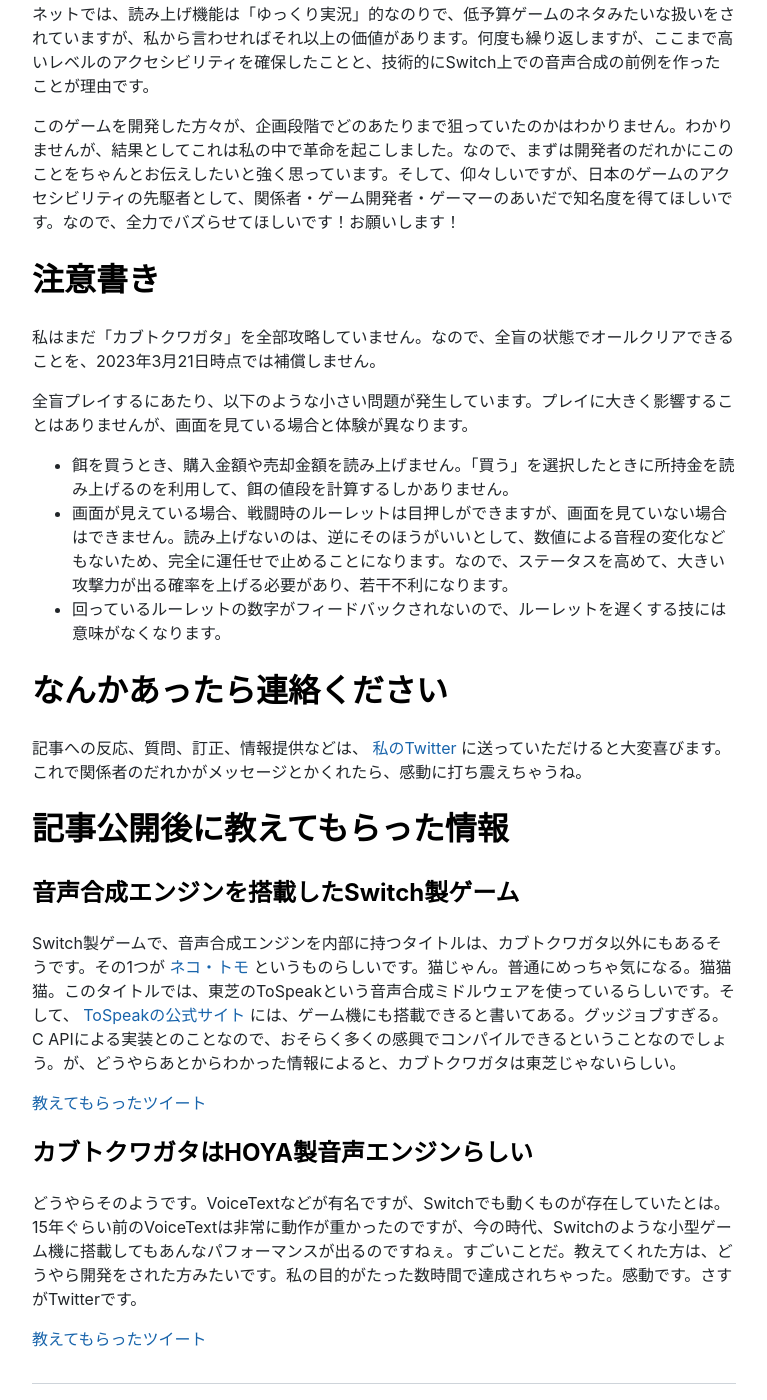
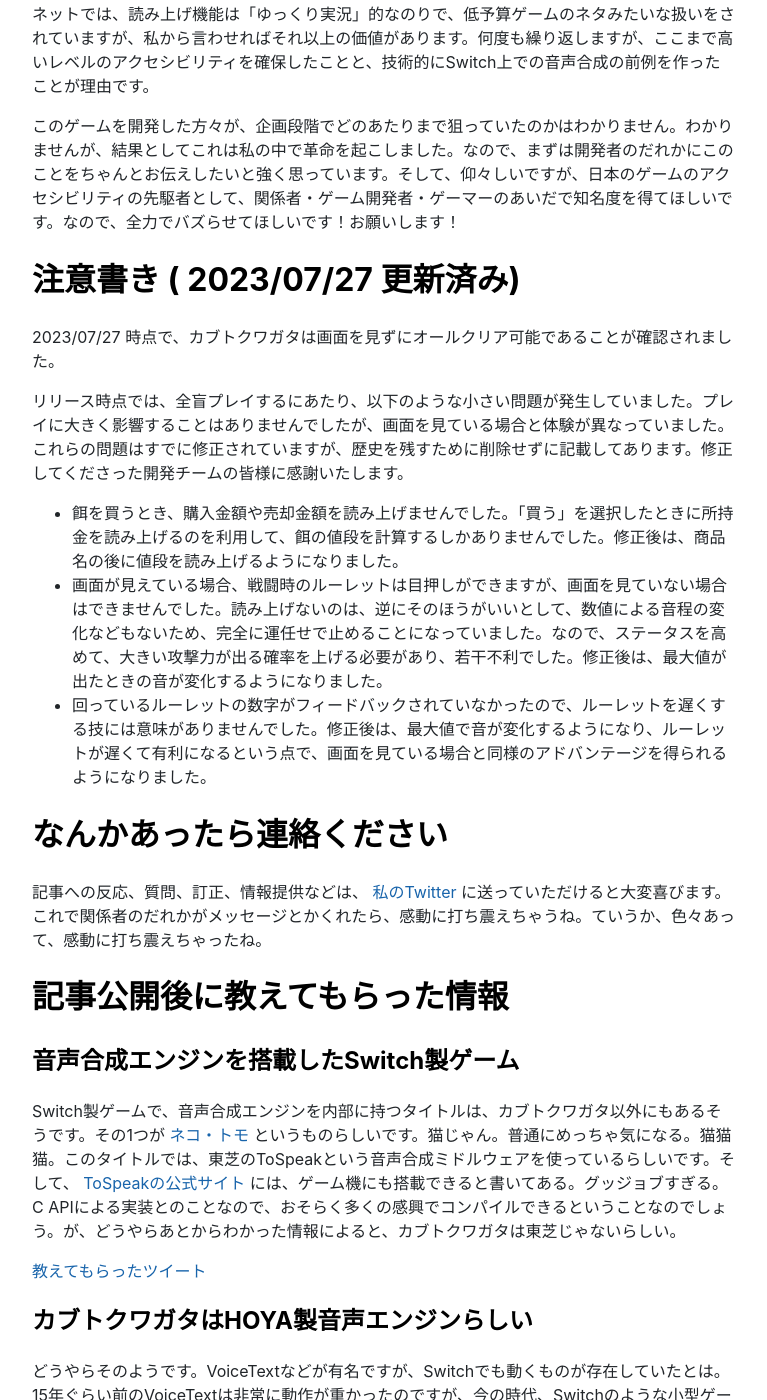
Before and after one commit to yncat/yncat.github.io, a Jekyll site: the page built from _posts/2023-03-20-「カブトクワガタ」は日本のゲームアクセシビリティの革命である.md, in a window 1280 px wide and 1400 px high, scrolled down 3725 px. Shown: the whole window, without its empty margins (256-1023 px from the left). Built offline with Jekyll 4.4.1, drawn with Linux system fonts in a browser that asks for light colours; nearby versions of some CDN libraries; some of the changed text lies outside the part shown.

Commit message:
Update kbtkwgt

```diff
--- a/_posts/2023-03-20-「カブトクワガタ」は日本のゲームアクセシビリティの革命である.md
+++ b/_posts/2023-03-20-「カブトクワガタ」は日本のゲームアクセシビリティの革命である.md
@@ -87,19 +87,19 @@
 
 このゲームを開発した方々が、企画段階でどのあたりまで狙っていたのかはわかりません。わかりませんが、結果としてこれは私の中で革命を起こしました。なので、まずは開発者のだれかにこのことをちゃんとお伝えしたいと強く思っています。そして、仰々しいですが、日本のゲームのアクセシビリティの先駆者として、関係者・ゲーム開発者・ゲーマーのあいだで知名度を得てほしいです。なので、全力でバズらせてほしいです！お願いします！
 
-# 注意書き
+# 注意書き ( 2023/07/27 更新済み)
 
-私はまだ「カブトクワガタ」を全部攻略していません。なので、全盲の状態でオールクリアできることを、2023年3月21日時点では補償しません。
+2023/07/27 時点で、カブトクワガタは画面を見ずにオールクリア可能であることが確認されました。
 
-全盲プレイするにあたり、以下のような小さい問題が発生しています。プレイに大きく影響することはありませんが、画面を見ている場合と体験が異なります。
+リリース時点では、全盲プレイするにあたり、以下のような小さい問題が発生していました。プレイに大きく影響することはありませんでしたが、画面を見ている場合と体験が異なっていました。これらの問題はすでに修正されていますが、歴史を残すために削除せずに記載してあります。修正してくださった開発チームの皆様に感謝いたします。
 
-- 餌を買うとき、購入金額や売却金額を読み上げません。「買う」を選択したときに所持金を読み上げるのを利用して、餌の値段を計算するしかありません。
-- 画面が見えている場合、戦闘時のルーレットは目押しができますが、画面を見ていない場合はできません。読み上げないのは、逆にそのほうがいいとして、数値による音程の変化などもないため、完全に運任せで止めることになります。なので、ステータスを高めて、大きい攻撃力が出る確率を上げる必要があり、若干不利になります。
-- 回っているルーレットの数字がフィードバックされないので、ルーレットを遅くする技には意味がなくなります。
+- 餌を買うとき、購入金額や売却金額を読み上げませんでした。「買う」を選択したときに所持金を読み上げるのを利用して、餌の値段を計算するしかありませんでした。修正後は、商品名の後に値段を読み上げるようになりました。
+- 画面が見えている場合、戦闘時のルーレットは目押しができますが、画面を見ていない場合はできませんでした。読み上げないのは、逆にそのほうがいいとして、数値による音程の変化などもないため、完全に運任せで止めることになっていました。なので、ステータスを高めて、大きい攻撃力が出る確率を上げる必要があり、若干不利でした。修正後は、最大値が出たときの音が変化するようになりました。
+- 回っているルーレットの数字がフィードバックされていなかったので、ルーレットを遅くする技には意味がありませんでした。修正後は、最大値で音が変化するようになり、ルーレットが遅くて有利になるという点で、画面を見ている場合と同様のアドバンテージを得られるようになりました。
 
 # なんかあったら連絡ください
 
-記事への反応、質問、訂正、情報提供などは、 [私のTwitter](https://twitter.com/nyanchan2013) に送っていただけると大変喜びます。これで関係者のだれかがメッセージとかくれたら、感動に打ち震えちゃうね。
+記事への反応、質問、訂正、情報提供などは、 [私のTwitter](https://twitter.com/nyanchan2013) に送っていただけると大変喜びます。これで関係者のだれかがメッセージとかくれたら、感動に打ち震えちゃうね。ていうか、色々あって、感動に打ち震えちゃったね。
 
 # 記事公開後に教えてもらった情報
 
@@ -114,3 +114,11 @@
 どうやらそのようです。VoiceTextなどが有名ですが、Switchでも動くものが存在していたとは。15年ぐらい前のVoiceTextは非常に動作が重かったのですが、今の時代、Switchのような小型ゲーム機に搭載してもあんなパフォーマンスが出るのですねぇ。すごいことだ。教えてくれた方は、どうやら開発をされた方みたいです。私の目的がたった数時間で達成されちゃった。感動です。さすがTwitterです。
 
 [教えてもらったツイート](https://twitter.com/ULTRA_HIROSHI/status/1637796017281318912)
+
+## 後日談: このブログで言及していた問題が全部治ってた
+
+2023/07/27 に久しぶりに起動したら、ブログや [動画](https://www.youtube.com/watch?v=WlRLN0kmK7A) で言及していたアクセシビリティ上の問題が全部治ってました。
+
+ルーレットは最大値を耳押しできるようになってたし、餌を買うときに値段を読むようになってたし、戦闘前に性格を読むようになってました。ありがとうございますありがとうございます！
+
+これで、オールクリアする際のアクセシビリティ上の問題はなくなったので、注意書きのところも加筆しました。
```
